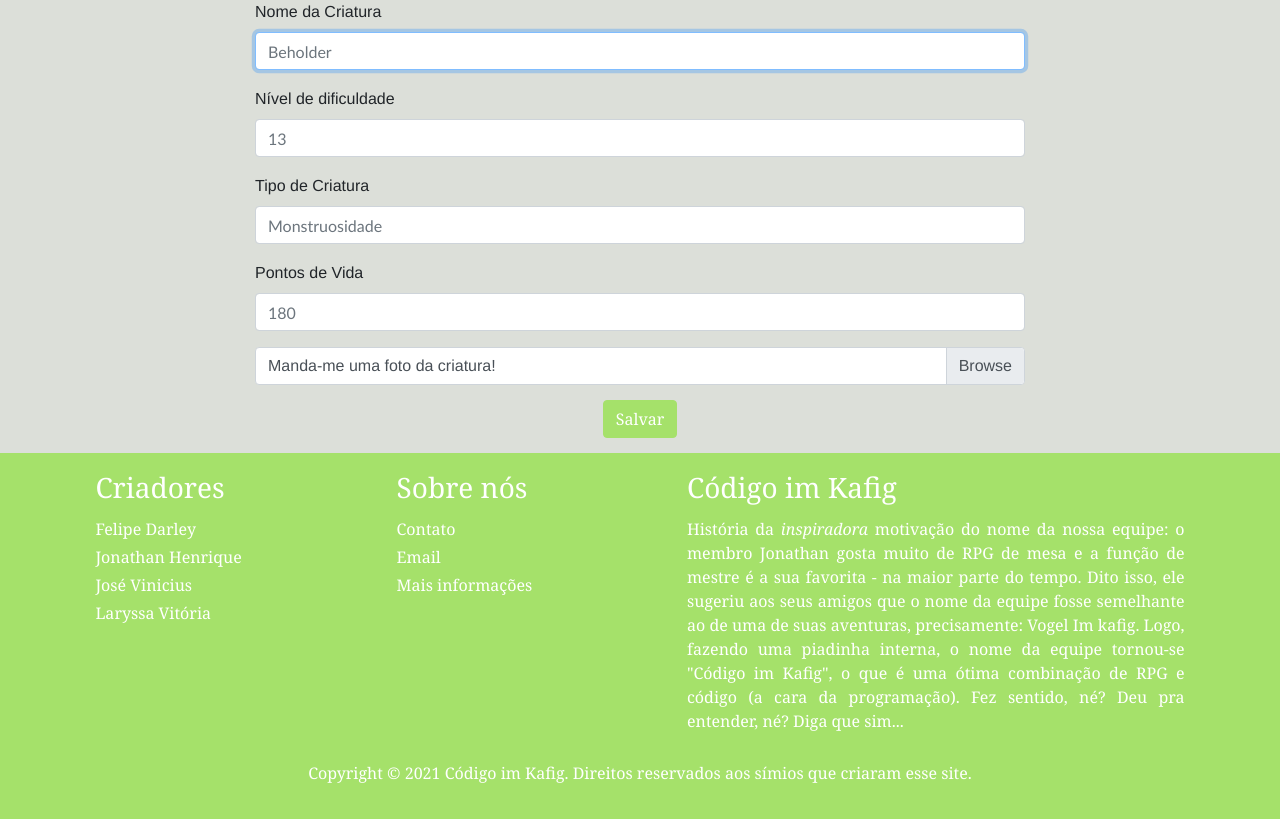
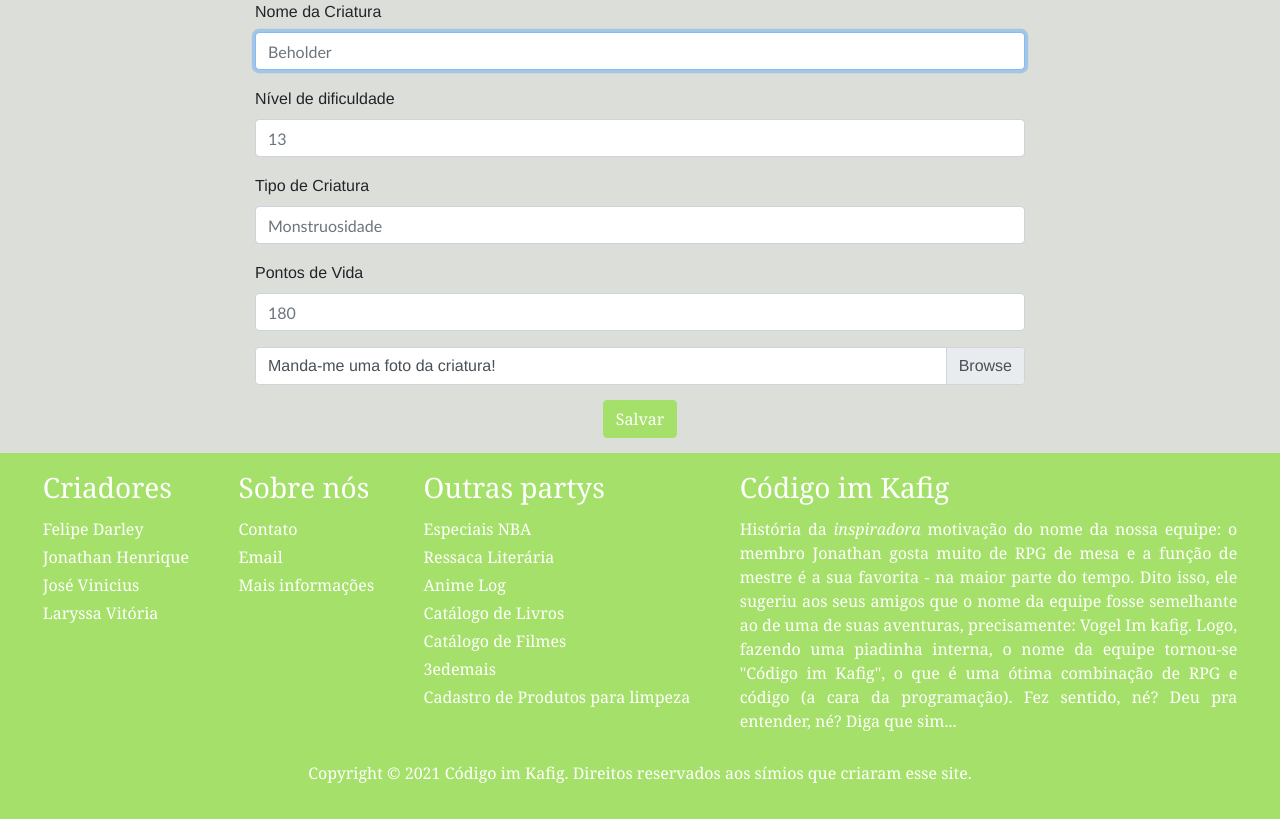
Before and after one commit to Mand0ri/projeto-ppi, a PHP site: page /index.php in a window 1280 px wide. Shown: the part 182-1001 px from the top of the page. Run offline with PHP 8.4, Linux system fonts and the light colour scheme.

Commit message:
adicionando sites parceiros

```diff
--- a/inc/footer.php
+++ b/inc/footer.php
@@ -19,6 +19,19 @@
                 </ul>
             </div>
 
+            <div class="secao-contato">
+                <h3 class="lista-titulo-footer">Outras partys</h3>
+                <ul class="lista-contatos">
+                    <li><a href="https://app-especiaisnba.herokuapp.com">Especiais NBA</a></li>
+                    <li><a href="https://ressacaliteraria.herokuapp.com">Ressaca Literária</a></li>
+                    <li><a href="https://ppi-julio-2022.herokuapp.com">Anime Log</a></li>
+                    <li><a href="https://ppi-projeto-4bi.herokuapp.com">Catálogo de Livros</a></li>
+                    <li><a href="https://ppi-catalogofilmes.herokuapp.com/">Catálogo de Filmes</a></li>
+                    <li><a href="https://dashboard.heroku.com/apps/ppi-projeto-3edemais">3edemais</a></li>
+                    <li><a href="https://projeto-4v.herokuapp.com/">Cadastro de Produtos para limpeza</a></li>
+                </ul>
+            </div>
+
             <div class="secao-historia">
                 <h3 class="lista-titulo-footer">Código im Kafig</h3>
                 <p>História da <i>inspiradora</i> motivação do nome da nossa equipe: o membro Jonathan gosta muito de RPG de mesa e a função de mestre é a sua favorita - na maior parte do tempo. Dito isso, ele sugeriu aos seus amigos que o nome da equipe fosse semelhante ao de uma de suas aventuras, precisamente: Vogel Im kafig. Logo, fazendo uma piadinha interna, o nome da equipe tornou-se "Código im Kafig", o que é uma ótima combinação de RPG e código (a cara da programação).
```
